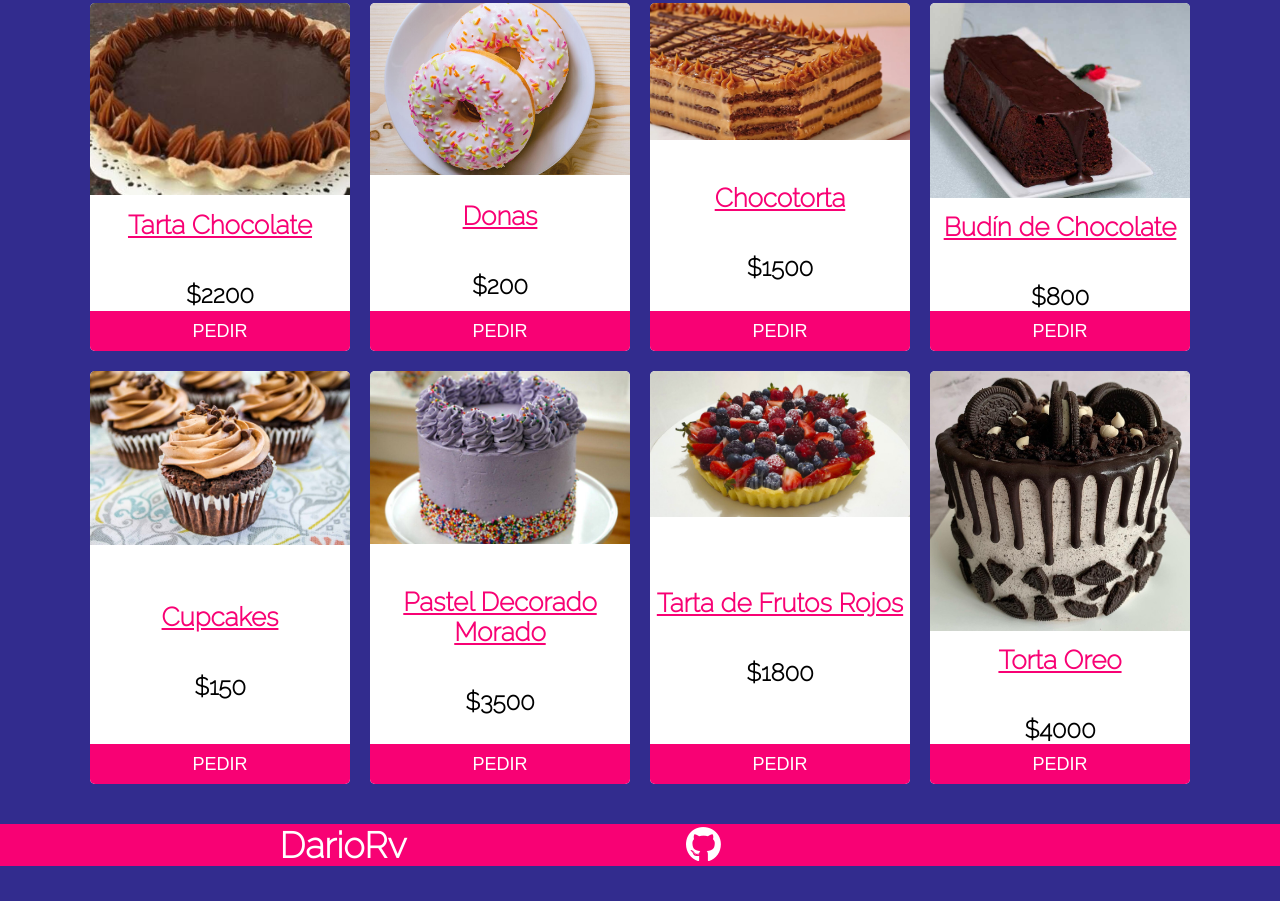
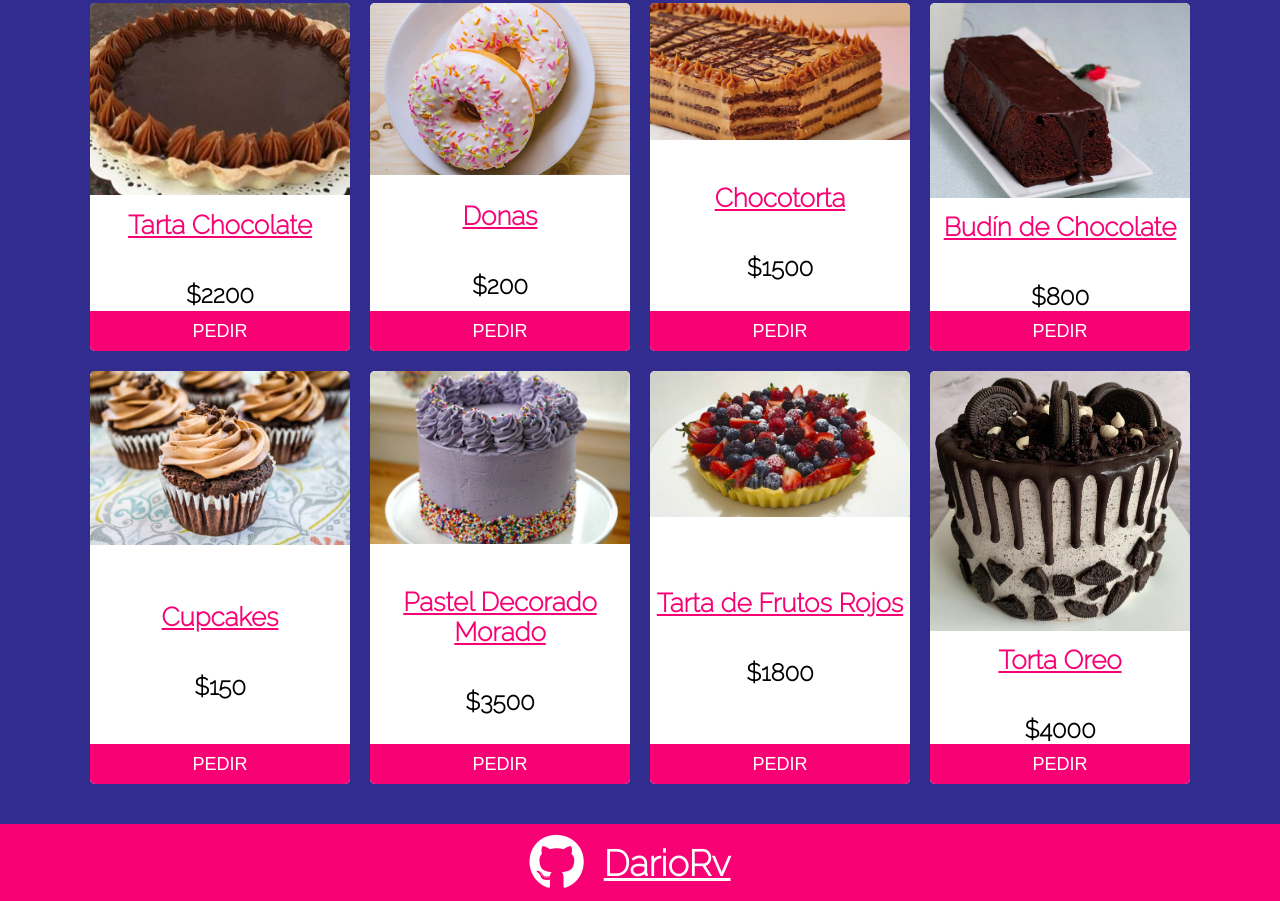
Before and after one commit to DarioRv/Carrito-JavaScript, a plain HTML site: page index.html in a window 1280 px wide. Shown: the part 339-1240 px from the top of the page. Before the commit the page ends 1205 px from the top, so only its background shows below. Drawn offline with Linux system fonts and the light colour scheme.

Commit message:
Add files via upload

```diff
--- a/css/style.css
+++ b/css/style.css
@@ -238,16 +238,23 @@ main{
 footer{
     width: 100%;
     margin-top: 40px;
+    padding: 10px 0;
     background-color: #f80174;
 }
+footer a{
+    color: #fff;
+}
 footer ul{
+    display: flex;
     list-style: none;
-    display: flex;
-    justify-content: space-evenly;
+    justify-content: center;
     align-items: center;
+    gap: 20px;
     font-size: 36px;
     font-weight: bold;
-    color: #fff;
+}
+footer ul .fa-brands{
+    font-size: 56px;
 }
 @media screen and (max-width: 720px) {
     header nav ul:not(.lista-carrito){
--- a/index.html
+++ b/index.html
@@ -144,9 +144,9 @@
     </main>
     <footer>
         <ul>
-            <li>DarioRv</li>
-            <li><i class="fa-brands fa-github"></i></li>
-            <li><i class="gg-code-slash"></i></li>
+            <a href="https://github.com/DarioRv" target="_blank"><li><i class="fa-brands fa-github"></i></li></a>
+            <a href="https://github.com/DarioRv" target="_blank"><li>DarioRv</li></a>
+            <a href="https://github.com/DarioRv" target="_blank"><li><i class="gg-code-slash"></i></li></a>
         </ul>
     </footer>
     <div class="alert">Producto Añadido<i class="gg-info"></i></div>
```
